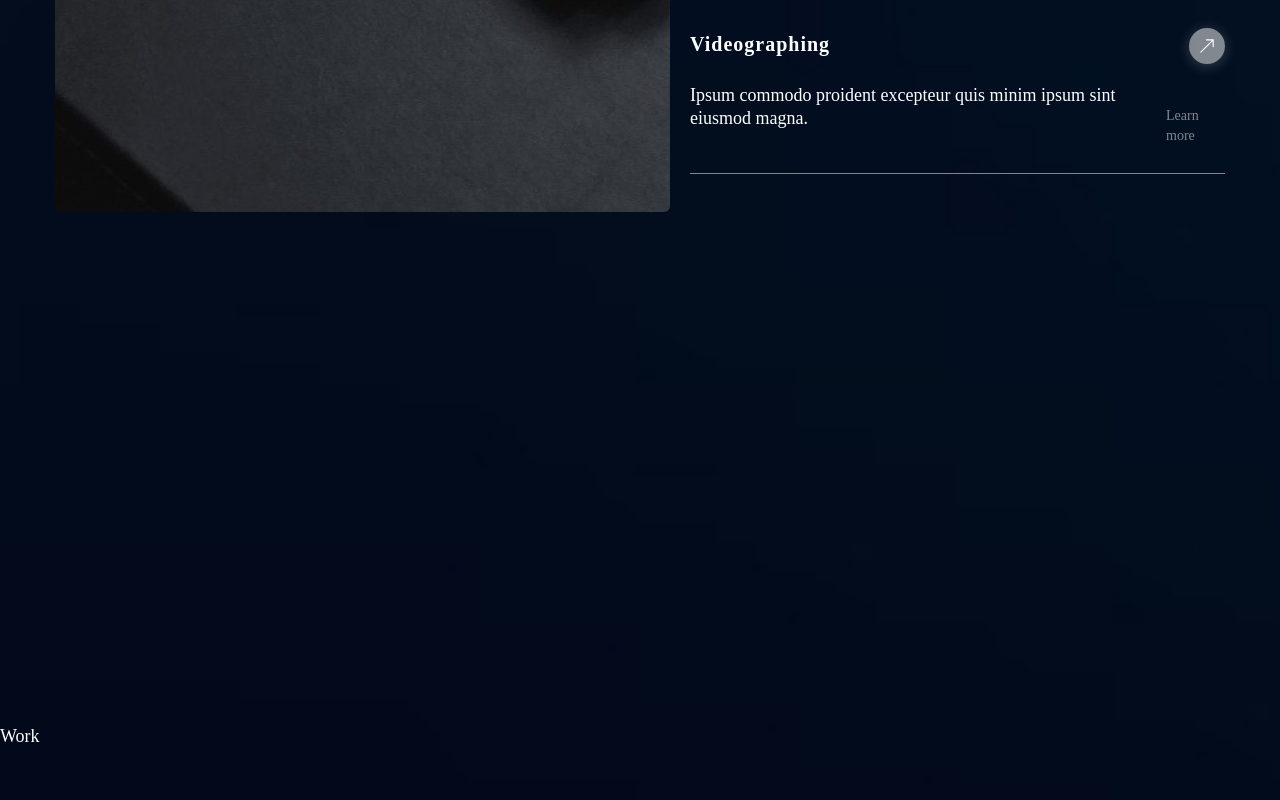
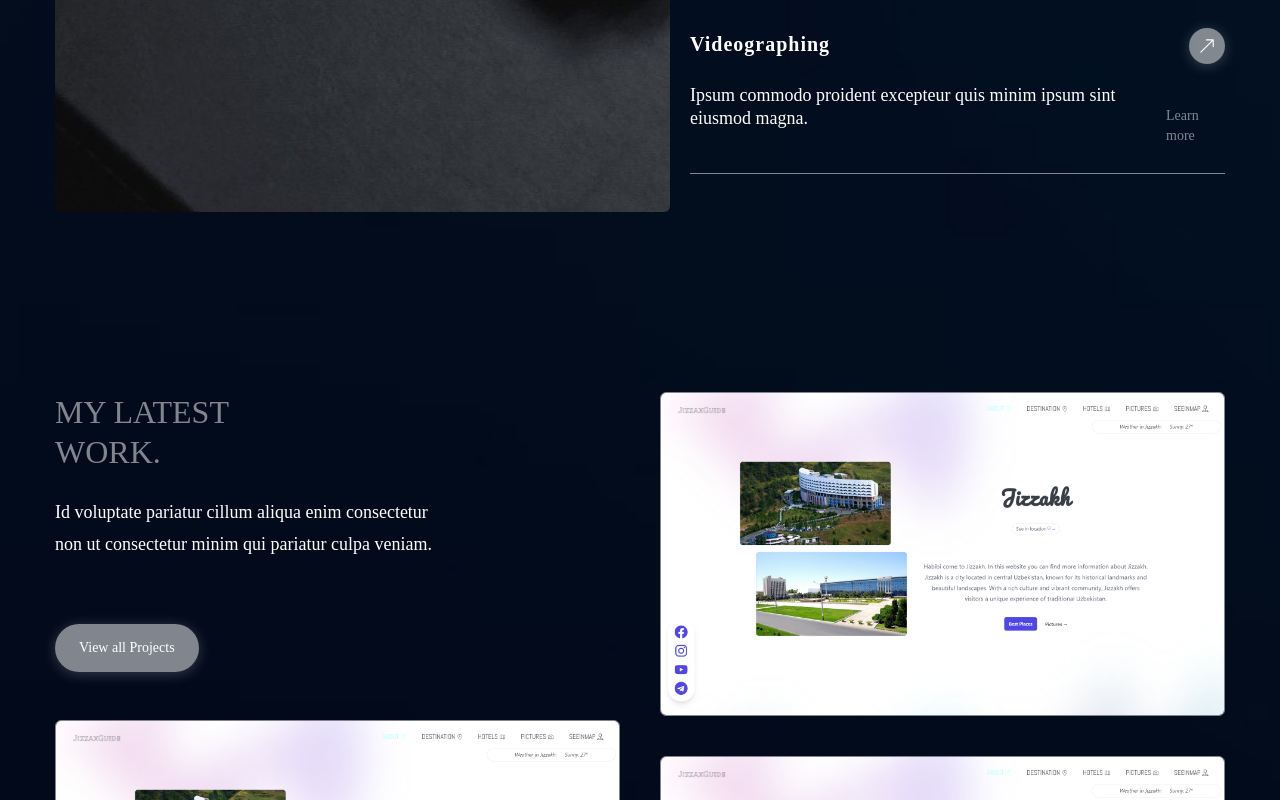
Before and after one commit to abdurahmon27/v1.bekzotovich.uz, a React (Create React App) app: page / in a window 1280 px wide. Shown: the part 2000-2800 px from the top of the page. Built offline with nearby package versions, Linux system fonts and the light colour scheme; the HTML template or start-up script is replaced by a standard one.

Commit message:
added work section

```diff
--- a/src/components/Nav.js
+++ b/src/components/Nav.js
@@ -7,7 +7,7 @@ const Nav = (props) => {
   return (
     <>
 
-      <nav className='fixed lg:left-2 w-full top-1/2 -translate-y-1/2 overflow-hidden z-50 max-md:fixed max-md:bottom-8 max-md:w-full max-md:overflow-hidden max-md:z-50 max-md:top-[auto] max-md:-translate-y-0'>
+      <nav className='fixed lg:left-2 w-full top-1/2 -translate-y-1/2 overflow-hidden z-[100] max-md:fixed max-md:bottom-8 max-md:w-full max-md:overflow-hidden max-md:z-[100] max-md:top-[auto] max-md:-translate-y-0'>
         <div className="cantainer mx-auto">
           <div className='w-[96px] shadow bg-white/10 backdrop-blur-[3px] h-[460px] px-5 py-5 flex flex-col justify-between items-center max-md:flex-row text-2x1 text-white/60 max-md:w-full max-md:h-[96px] max-md:max-w-[460px] max-md:mx-auto ' style={{borderRadius: `${props.borderRadius}px`}}>
             <Link to='home' offset={-200} activeClass="active" smooth={true} spy={true} className='cursor-pointer w-[60px] h-[60px] flex items-center justify-center'>
--- a/src/components/Work.js
+++ b/src/components/Work.js
@@ -1,7 +1,101 @@
-import React from 'react';
+import React from "react";
+import { motion } from "framer-motion";
+import { fadeIn } from "../variants";
+import Image1 from "../assets/jizzaxGuide.png";
+import Img2 from "../assets/jizzaxGuide.png";
+import Img3 from "../assets/jizzaxGuide.png";
 
-const Work = () => {
-  return <div id='work' className='section'>Work</div>;
+const Work = (props) => {
+  return (
+    <div id="work" className="section">
+      <div className="container mx-auto">
+        <div className="flex flex-col lg:flex-row gap-x-10">
+          <div className="flex-1 flex flex-col gap-y-12 mb-10 lg:mb-0">
+            <div>
+              <h2
+                className="h2 leading-tight"
+                style={{ color: `${props.color}` }}
+              >
+                My Latest <br /> Work.
+              </h2>
+              <p className="max-w-sm mb-16">
+                Id voluptate pariatur cillum aliqua enim consectetur non ut
+                consectetur minim qui pariatur culpa veniam.
+              </p>
+              <button
+                className="btn btn-sm"
+                style={{
+                  backgroundColor: `${props.color}`,
+                  borderRadius: `${props.borderRadius}px`,
+                }}
+              >
+                View all Projects
+              </button>
+            </div>
+            <div
+              className="group relative overflow-hidden border-2 rounded-md"
+              style={{ border: `1px solid ${props.color}` }}
+            >
+              <div className="group-hover:bg-black/70 w-full h-full absolute z-50 transition-all duration-300"></div>
+              <img
+                className="group-hover:scale-125 transition-all duration-500"
+                src={Image1}
+                alt=" "
+              />
+              <div className="absolute -bottom-full left-12 group-hover:bottom-24 transition-all duration-500 z-50">
+                <span style={{ color: `${props.color}` }}>
+                  Frontend Development
+                </span>
+              </div>
+              <div className="absolute -bottom-full left-12 group-hover:bottom-14 transition-all duration-700 z-50">
+                <span className="text-3x1 text-white">Jizzax Guide</span>
+              </div>
+            </div>
+          </div>
+          <div className="flex-1 flex flex-col gap-y-10">
+            <div
+              className="group relative overflow-hidden border-2 rounded-md"
+              style={{ border: `1px solid ${props.color}` }}
+            >
+              <div className="group-hover:bg-black/70 w-full h-full absolute z-50 transition-all duration-300"></div>
+              <img
+                className="group-hover:scale-125 transition-all duration-500"
+                src={Image1}
+                alt=" "
+              />
+              <div className="absolute -bottom-full left-12 group-hover:bottom-24 transition-all duration-500 z-50">
+                <span style={{ color: `${props.color}` }}>
+                  Frontend Development
+                </span>
+              </div>
+              <div className="absolute -bottom-full left-12 group-hover:bottom-14 transition-all duration-700 z-50">
+                <span className="text-3x1 text-white">Jizzax Guide</span>
+              </div>
+            </div>
+            <div
+              className="group relative overflow-hidden border-2 rounded-md"
+              style={{ border: `1px solid ${props.color}` }}
+            >
+              <div className="group-hover:bg-black/70 w-full h-full absolute z-50 transition-all duration-300"></div>
+              <img
+                className="group-hover:scale-125 transition-all duration-500"
+                src={Image1}
+                alt=" "
+              />
+              <div className="absolute -bottom-full left-12 group-hover:bottom-24 transition-all duration-500 z-50">
+                <span style={{ color: `${props.color}` }}>
+                  Frontend Development
+                </span>
+              </div>
+              <div className="absolute -bottom-full left-12 group-hover:bottom-14 transition-all duration-700 z-50">
+                <span className="text-3x1 text-white">Jizzax Guide</span>
+              </div>
+            </div>
+          </div>
+        </div>
+      </div>
+    </div>
+  );
 };
 
 export default Work;
```
Also changed, not shown: src/assets/jizzaxGuide.png (added).
